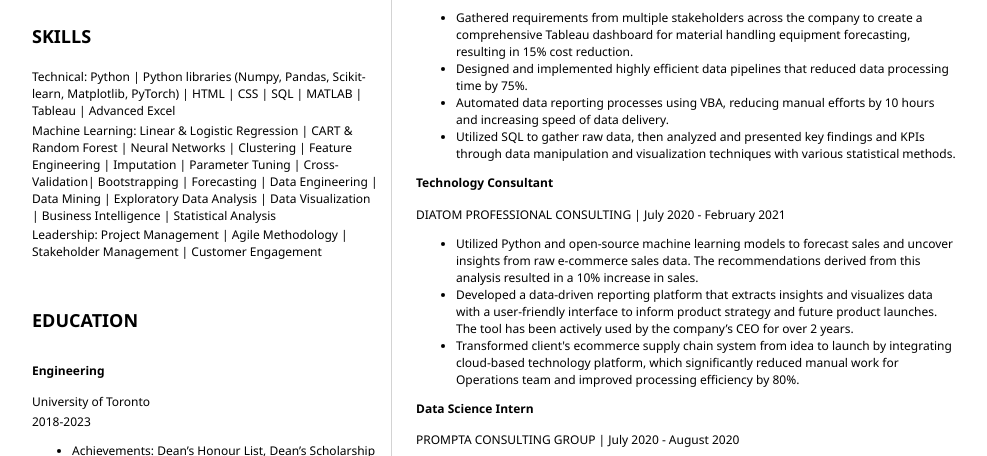
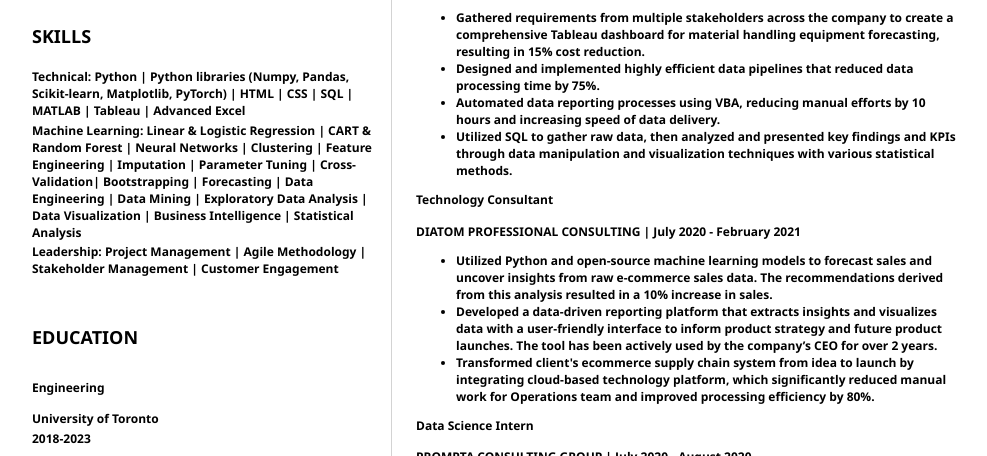
Before and after one commit to nehab2000/nehab2000.github.io, a plain HTML site: page index.html in a window 1280 px wide. Shown: the part 314-770 px from the top of the page, without its empty margins (152-1139 px from the left). Drawn offline with Linux system fonts and the light colour scheme.

Commit message:
Update index.html

```diff
--- a/index.html
+++ b/index.html
@@ -31,11 +31,11 @@
                  <section>
                      <h2>SKILLS</h2>
                      <!-- your skills -->
-                   <p>Technical: Python | Python libraries (Numpy, Pandas, Scikit-learn, Matplotlib, PyTorch) | HTML | CSS | SQL | MATLAB | Tableau | Advanced Excel</p>
-                        <p>Machine Learning: Linear & Logistic Regression | CART & Random Forest | Neural Networks | Clustering | Feature Engineering | Imputation | Parameter Tuning | Cross-Validation| Bootstrapping | Forecasting | Data Engineering | Data Mining | Exploratory Data Analysis | Data Visualization | Business Intelligence | Statistical Analysis
+                   <p><b>Technical:<b> Python | Python libraries (Numpy, Pandas, Scikit-learn, Matplotlib, PyTorch) | HTML | CSS | SQL | MATLAB | Tableau | Advanced Excel</p>
+                        <p><b>Machine Learning:<b> Linear & Logistic Regression | CART & Random Forest | Neural Networks | Clustering | Feature Engineering | Imputation | Parameter Tuning | Cross-Validation| Bootstrapping | Forecasting | Data Engineering | Data Mining | Exploratory Data Analysis | Data Visualization | Business Intelligence | Statistical Analysis
                    </p>
 
-                        <p>Leadership: Project Management | Agile Methodology | Stakeholder Management | Customer Engagement</p>
+                        <p><b>Leadership:<b> Project Management | Agile Methodology | Stakeholder Management | Customer Engagement</p>
                  </section>
                  <section>
                      <h2>EDUCATION</h2>
```
